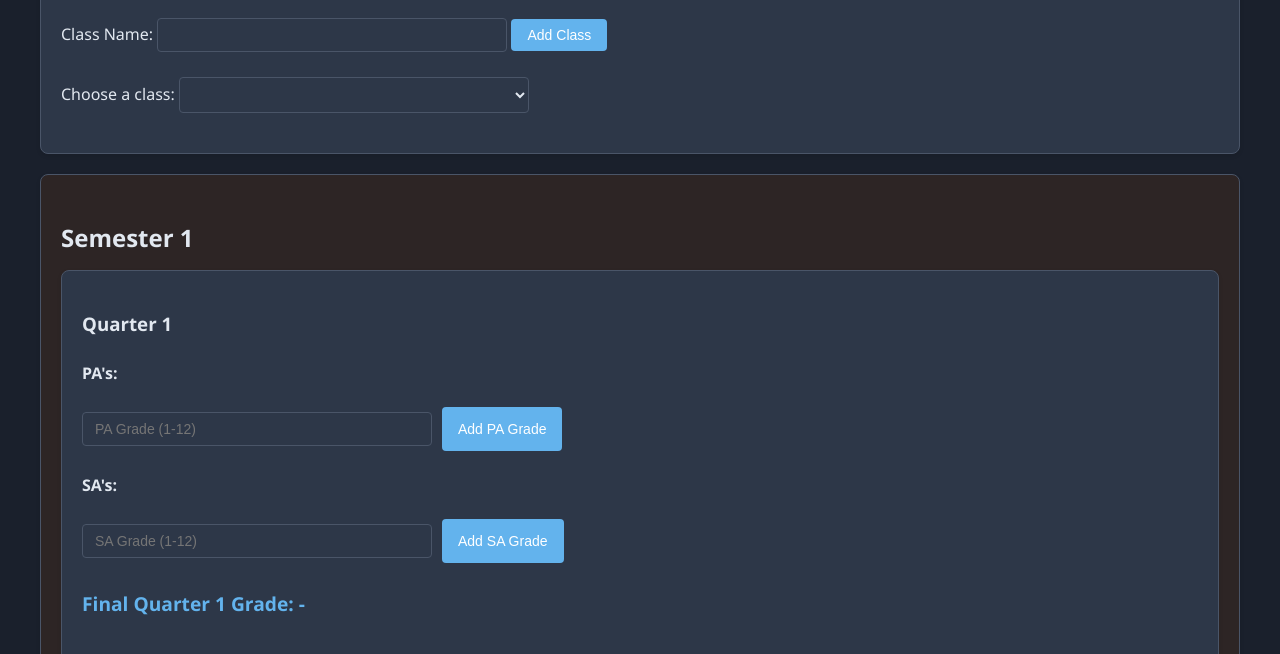
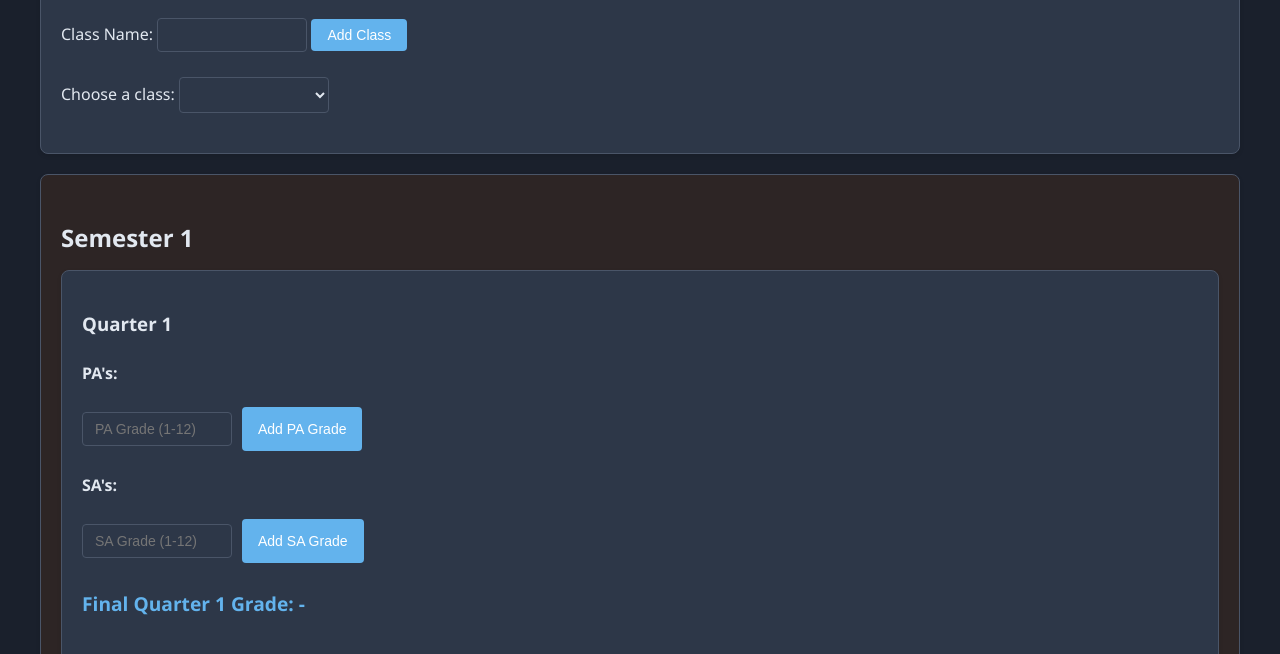
Before and after one commit to Blockhead1800/CHSGradeTracker, a plain HTML site: page index.html in a window 1280 px wide. Shown: the part 146-800 px from the top of the page. Drawn offline with Linux system fonts and the light colour scheme.

Commit message:
Update style.css

```diff
--- a/style.css
+++ b/style.css
@@ -51,7 +51,7 @@
 input[type="number"],
 select {
     width: 100%;
-    max-width: 350px;
+    max-width: 150px;
     padding: 8px 12px;
     background-color: var(--secondary-bg);
     color: var(--primary-text);
```
